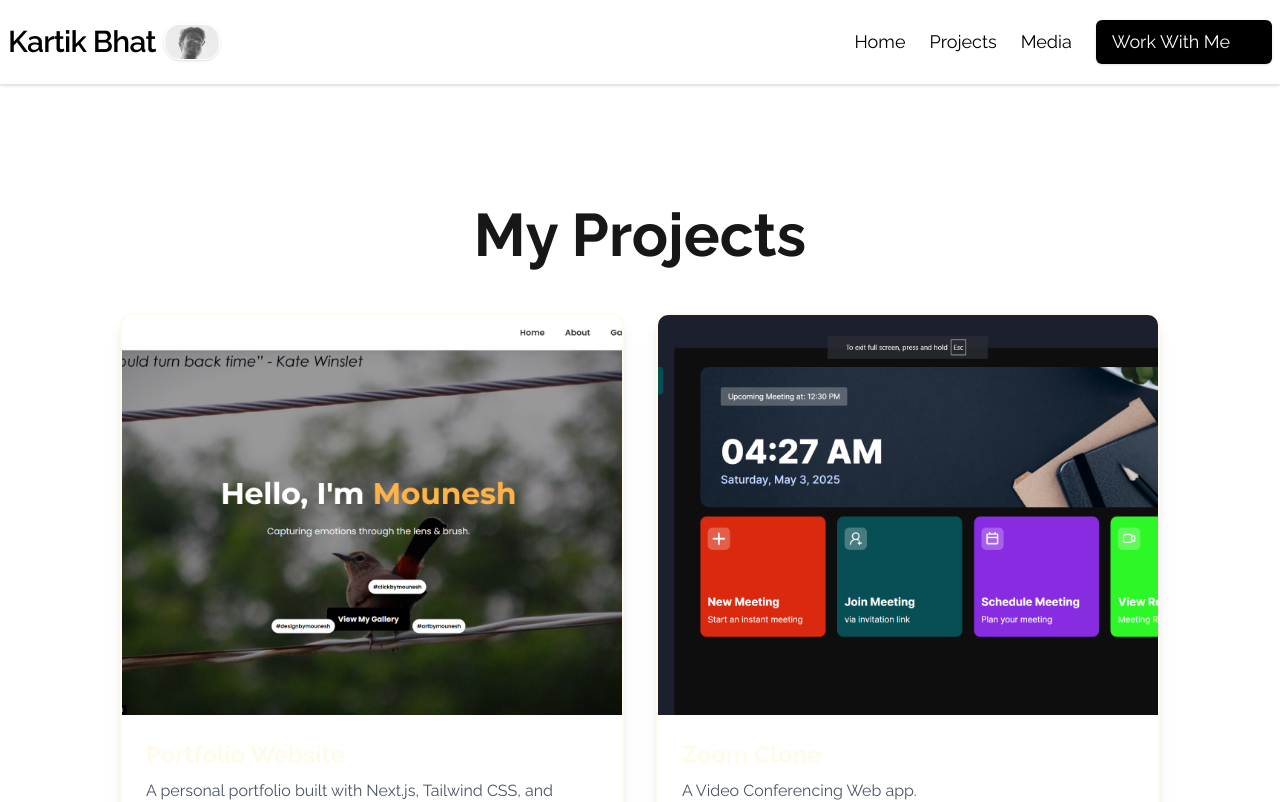
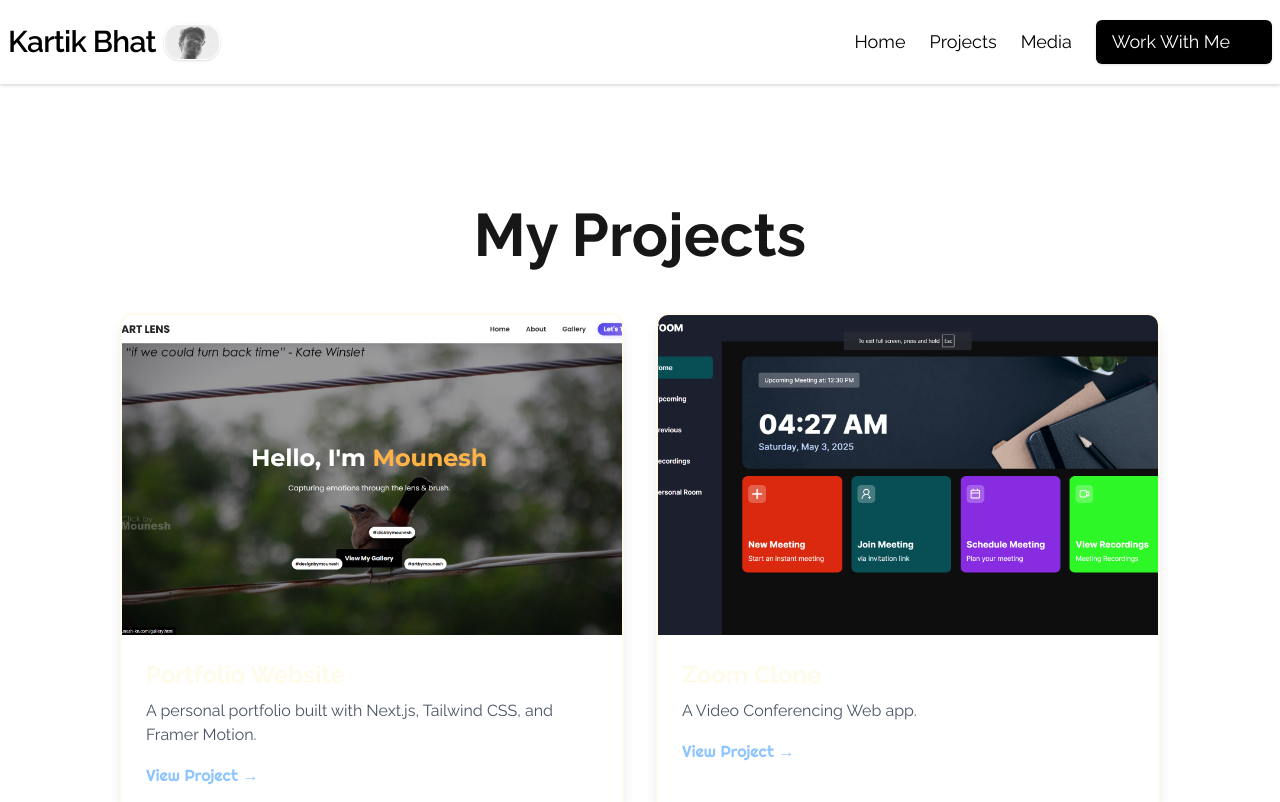
Before and after one commit to Karrycoder007/Portfolio-2025-karry, a Next.js app: page /projects in a window 1280 px wide. Shown: the top 802 px of the page. Built offline with nearby package versions, Linux system fonts and the light colour scheme.

Commit message:
Updated project link on click and modified hero section styles

```diff
--- a/src/app/components/Hero.tsx
+++ b/src/app/components/Hero.tsx
@@ -16,27 +16,33 @@ export default function Hero() {
   const scrollScale = useTransform(scrollYProgress, [0, 1], [1, 0.85]);
   const scrollOpacity = useTransform(scrollYProgress, [0, 1], [1, 0.6]);
 
-  // Mouse tilt
+  // Track window size
+  const [windowSize, setWindowSize] = useState({ w: 0, h: 0 });
+  const [isMobile, setIsMobile] = useState(false);
+
+  useEffect(() => {
+    const updateSize = () => {
+      setWindowSize({ w: window.innerWidth, h: window.innerHeight });
+      setIsMobile(window.innerWidth < 768); // 👈 breakpoint
+    };
+    updateSize();
+    window.addEventListener("resize", updateSize);
+    return () => window.removeEventListener("resize", updateSize);
+  }, []);
+
+  // Mouse tilt (only desktop)
   const mouseX = useMotionValue(0);
   const mouseY = useMotionValue(0);
-  const [windowSize, setWindowSize] = useState({ w: 0, h: 0 });
 
   useEffect(() => {
-    setWindowSize({ w: window.innerWidth, h: window.innerHeight });
-    const onResize = () =>
-      setWindowSize({ w: window.innerWidth, h: window.innerHeight });
-    window.addEventListener("resize", onResize);
-    return () => window.removeEventListener("resize", onResize);
-  }, []);
-
-  useEffect(() => {
+    if (isMobile) return; // disable on mobile
     const handleMouseMove = (e: MouseEvent) => {
       mouseX.set(e.clientX);
       mouseY.set(e.clientY);
     };
     window.addEventListener("mousemove", handleMouseMove);
     return () => window.removeEventListener("mousemove", handleMouseMove);
-  }, [mouseX, mouseY]);
+  }, [isMobile, mouseX, mouseY]);
 
   const rotationFactor = 8;
   const translateFactor = 15;
@@ -91,22 +97,27 @@ export default function Hero() {
       </div>
 
       {/* Right Side - Text */}
+      {/* Right Side - Text */}
 <motion.div
-        className="flex-1 max-w-xl text-center md:text-left mt-8 md:mt-0"
-        style={{
+  className="flex-1 max-w-xl text-center md:text-left mt-8 md:mt-0 flex flex-col items-center md:items-start"
+  style={
+    isMobile
+      ? {} // no tilt on mobile
+      : {
           rotateX,
           rotateY,
           translateX,
           translateY,
           transformStyle: "preserve-3d",
-        }}
+        }
+  }
   initial="hidden"
   animate="visible"
   variants={containerVariants}
 >
   {/* Split Text Animation */}
   <motion.h1
-          className="text-4xl md:text-6xl font-bold mb-6 text-gray-900 flex flex-wrap"
+    className="text-4xl md:text-6xl font-bold mb-6 text-gray-900 flex flex-wrap justify-center md:justify-start"
     variants={containerVariants}
   >
     {letters.map((char, i) => (
@@ -118,7 +129,7 @@ export default function Hero() {
 
   {/* Paragraph */}
   <motion.p
-          className="text-lg md:text-xl mb-8 text-gray-900"
+    className="text-lg md:text-xl mb-8 text-gray-900 text-center md:text-left"
     initial={{ opacity: 0, y: 20 }}
     animate={{ opacity: 1, y: 0 }}
     transition={{
@@ -136,7 +147,7 @@ export default function Hero() {
     href="#contact"
     className="relative inline-block px-8 py-3 rounded-xl font-semibold text-white
                bg-gradient-to-r from-gray-900 to-gray-900 shadow-md overflow-hidden
-                     transition-shadow duration-300 hover:shadow-lg"
+               transition-shadow duration-300 hover:shadow-lg text-center"
     initial={{ opacity: 0, y: 20 }}
     animate={{ opacity: 1, y: 0 }}
     transition={{
@@ -155,6 +166,7 @@ export default function Hero() {
     </span>
   </motion.a>
 </motion.div>
+
     </motion.section>
   );
 }
--- a/src/app/components/ProjectCard.tsx
+++ b/src/app/components/ProjectCard.tsx
@@ -8,7 +8,7 @@ type ProjectCardProps = {
 
 export default function ProjectCard({ image, title, link }: ProjectCardProps) {
   return (
-    <div className="min-w-[300px] bg-white text-blue-50 dark:bg-zinc-900 shadow-lg rounded-lg overflow-hidden hover:scale-105 transition-transform duration-300">
+    <div className="min-w-[300px] bg-white dark:bg-zinc-900 shadow-lg rounded-lg overflow-hidden hover:scale-105 transition-transform duration-300">
       <div className="relative w-full h-48">
         <Image
           src={image}
@@ -19,13 +19,15 @@ export default function ProjectCard({ image, title, link }: ProjectCardProps) {
         />
       </div>
       <div className="p-4">
-        <h3 className="text-lg font-semibold">{title}</h3>
+        <h3 className="text-lg font-semibold text-gray-800 dark:text-gray-100">
+          {title}
+        </h3>
         {link && (
           <a
             href={link}
             target="_blank"
             rel="noopener noreferrer"
-            className="text-blue-300 text-sm"
+            className="text-blue-600 dark:text-blue-400 text-sm hover:underline"
           >
             Visit →
           </a>
--- a/src/app/components/Projects.tsx
+++ b/src/app/components/Projects.tsx
@@ -10,35 +10,35 @@ const projects = [
     title: "Portfolio Website",
     description: "A modern personal portfolio built with Next.js and TailwindCSS.",
     github: "https://github.com/yourusername/portfolio",
-    demo: "https://your-portfolio-demo.com",
+    demo: "https://www.mounesh-kn.com/",
   },
   {
     image: "/travel.png",
     title: "Travel Website",
     description: "Full-stack online store with cart, checkout, and admin panel.",
     github: "https://github.com/yourusername/ecommerce",
-    demo: "https://your-ecommerce-demo.com",
+    demo: "https://travel-website-j.vercel.app/",
   },
   {
     image: "/grudhra.png",
-    title: "Travel Booking Platform",
+    title: "Grudhra Agency",
     description: "Responsive app for booking trips and accommodations.",
     github: "https://github.com/yourusername/travel-booking",
-    demo: "https://your-travel-demo.com",
+    demo: "https://grudhrasolutions.com",
   },
   {
     image: "/zoom.png",
-    title: "Admin Dashboard",
+    title: "Zoom Clone",
     description: "Interactive dashboard for analytics and user management.",
     github: "https://github.com/yourusername/admin-dashboard",
-    demo: "https://your-dashboard-demo.com",
+    demo: "https://zoom-clone-app-two.vercel.app/",
   },
   {
-    image: "/projects/blog.jpg",
-    title: "Blog CMS",
-    description: "Content management system for creating and editing blog posts.",
+    image: "/2023.png",
+    title: "Grudhra Agency 2023",
+    description: "Grudhra Solutions website.",
     github: "https://github.com/yourusername/blog-cms",
-    demo: "https://your-blog-demo.com",
+    demo: "https://grudhra-2023.vercel.app/",
   },
 ];
 
@@ -50,11 +50,11 @@ export default function Projects() {
     if (!container) return;
 
     let animationFrame: number;
-    const scrollSpeed = 1.5; // faster scroll
-    let isHovered = false;
+    const scrollSpeed = 1.5;
+    let isPaused = false;
 
     const animateScroll = () => {
-      if (!isHovered) {
+      if (!isPaused) {
         container.scrollLeft += scrollSpeed;
         if (container.scrollLeft >= container.scrollWidth - container.clientWidth) {
           container.scrollLeft = 0;
@@ -65,14 +65,19 @@ export default function Projects() {
 
     animationFrame = requestAnimationFrame(animateScroll);
 
-    container.addEventListener("mouseenter", () => (isHovered = true));
-    container.addEventListener("mouseleave", () => (isHovered = false));
+    // Pause on hover (desktop)
+    container.addEventListener("mouseenter", () => (isPaused = true));
+    container.addEventListener("mouseleave", () => (isPaused = false));
+
+    // Pause when user touches / scrolls (mobile)
+    container.addEventListener("touchstart", () => (isPaused = true));
+    container.addEventListener("touchend", () => (isPaused = false));
 
     return () => cancelAnimationFrame(animationFrame);
   }, []);
 
   return (
-    <section className="py-20 px-4 md:px-6 bg-gray-50 dark:bg-white">
+    <section className="py-20 px-4 md:px-6 bg-gray-50 dark:bg-zinc-0">
       <motion.h2
         className="relative inline-block text-5xl md:text-6xl font-extrabold text-transparent
                    bg-clip-text bg-gradient-to-r from-gray-900 via-gray-700 to-gray-900
@@ -101,7 +106,7 @@ export default function Projects() {
         {[...projects, ...projects].map((project, index) => (
           <motion.div
             key={index}
-            className="min-w-[300px] sm:min-w-[350px] md:min-w-[400px]" // bigger card width
+            className="min-w-[300px] sm:min-w-[350px] md:min-w-[400px]"
             initial={{ opacity: 0, y: 30 }}
             whileInView={{ opacity: 1, y: 0 }}
             viewport={{ once: true }}
--- a/src/app/projects/page.tsx
+++ b/src/app/projects/page.tsx
@@ -60,18 +60,18 @@ export default function ProjectsPage() {
               transition={{ duration: 0.5, delay: index * 0.1 }}
             >
               <motion.div
-               whileHover={{ scale: 1.1 }}
+  whileHover={{ scale: 1.05 }}
   transition={{ duration: 0.5, ease: "easeOut" }}
-
-
-              className="relative w-full h-100 ">
+  className="relative w-full h-64 md:h-72 lg:h-80 overflow-hidden"
+>
   <Image
     src={project.image}
     alt={project.title}
     fill
-                  className="object-cover "
+    className="object-cover"
   />
 </motion.div>
+
               <div className="p-6">
                 <h2 className="text-2xl font-semibold mb-2">{project.title}</h2>
                 <p className="text-gray-600 dark:text-gray-300 mb-4">{project.description}</p>
```
Also changed, not shown: public/2023.png (added), src/app/components/Navbar.tsx (line endings or trailing spaces). Lines whose indentation alone changed are shown as unchanged.
